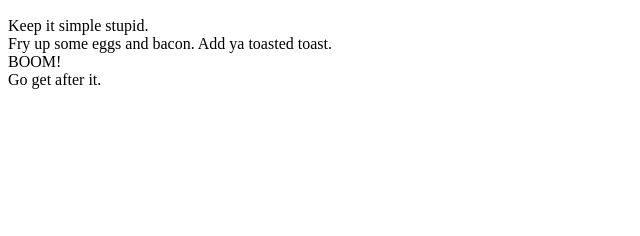
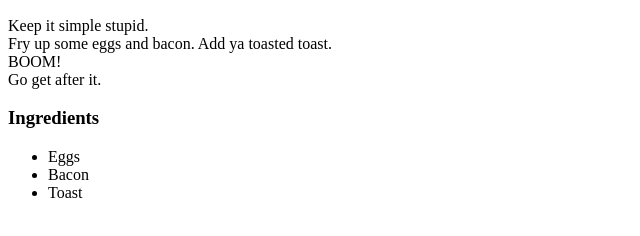
Before and after one commit to DLR91/odin-recipes, a plain HTML site: page recipes/basic-breakfast.html in a window 1280 px wide. Shown: the part 434-670 px from the top of the page, without its empty margins (0-640 px from the left). Drawn offline with Linux system fonts and the light colour scheme.

Commit message:
Add ingredient list.

```diff
--- a/recipes/basic-breakfast.html
+++ b/recipes/basic-breakfast.html
@@ -12,5 +12,11 @@
     <h2>Breakfast of Champions</h2>
     <p>Keep it simple stupid. <br> Fry up some eggs and bacon. Add ya toasted toast.<br> BOOM!<br> Go get after it.
     </p>
+    <h3>Ingredients</h3>
+    <ul>
+        <li>Eggs</li>
+        <li>Bacon</li>
+        <li>Toast</li>
+    </ul>
 </body>
 </html>
```
